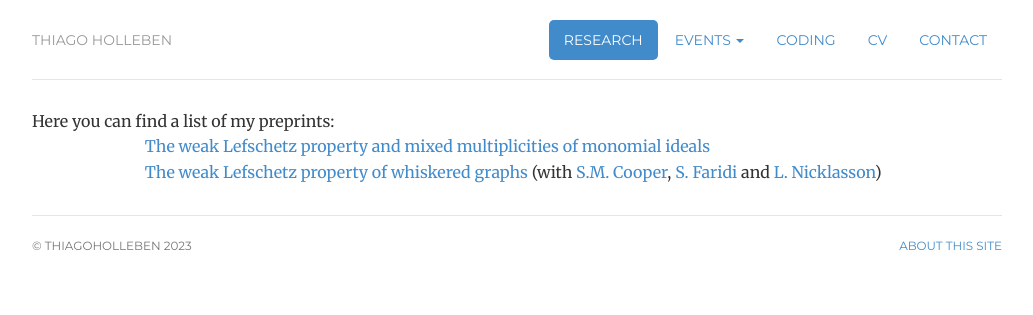
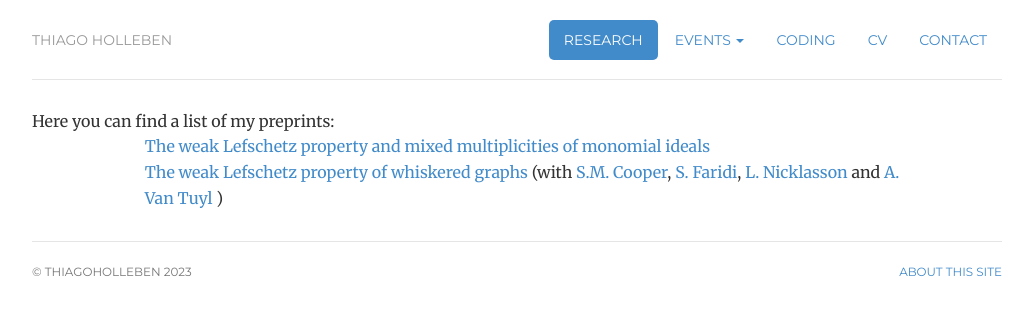
Before and after one commit to hollebenthiago/hollebenthiago.github.io, a Jekyll site: the page built from research/index.html, in a window 1280 px wide. Shown: the top 315 px of the page, without its empty margins (123-1156 px from the left). Built offline with Jekyll 4.4.1, drawn with Linux system fonts in a browser that asks for light colours.

```diff
--- a/research/index.html
+++ b/research/index.html
@@ -24,7 +24,7 @@
                 <a href="https://arxiv.org/abs/2306.13274">The weak Lefschetz property and mixed multiplicities of monomial ideals</a>
             </li>
             <li>
-                <a href="https://arxiv.org/abs/2306.04393">The weak Lefschetz property of whiskered graphs</a> (with <a href="https://server.math.umanitoba.ca/~coopers5/">S.M. Cooper</a>, <a href="https://www.mathstat.dal.ca/~faridi/">S. Faridi</a> and <a href="https://www.researchgate.net/profile/Lisa-Nicklasson">L. Nicklasson</a>)
+                <a href="https://arxiv.org/abs/2306.04393">The weak Lefschetz property of whiskered graphs</a> (with <a href="https://server.math.umanitoba.ca/~coopers5/">S.M. Cooper</a>, <a href="https://www.mathstat.dal.ca/~faridi/">S. Faridi</a>, <a href="https://www.researchgate.net/profile/Lisa-Nicklasson">L. Nicklasson</a> and <a href = "https://ms.mcmaster.ca/~vantuyl/">A. Van Tuyl </a>)
             </li>
 
         </ul>
```
